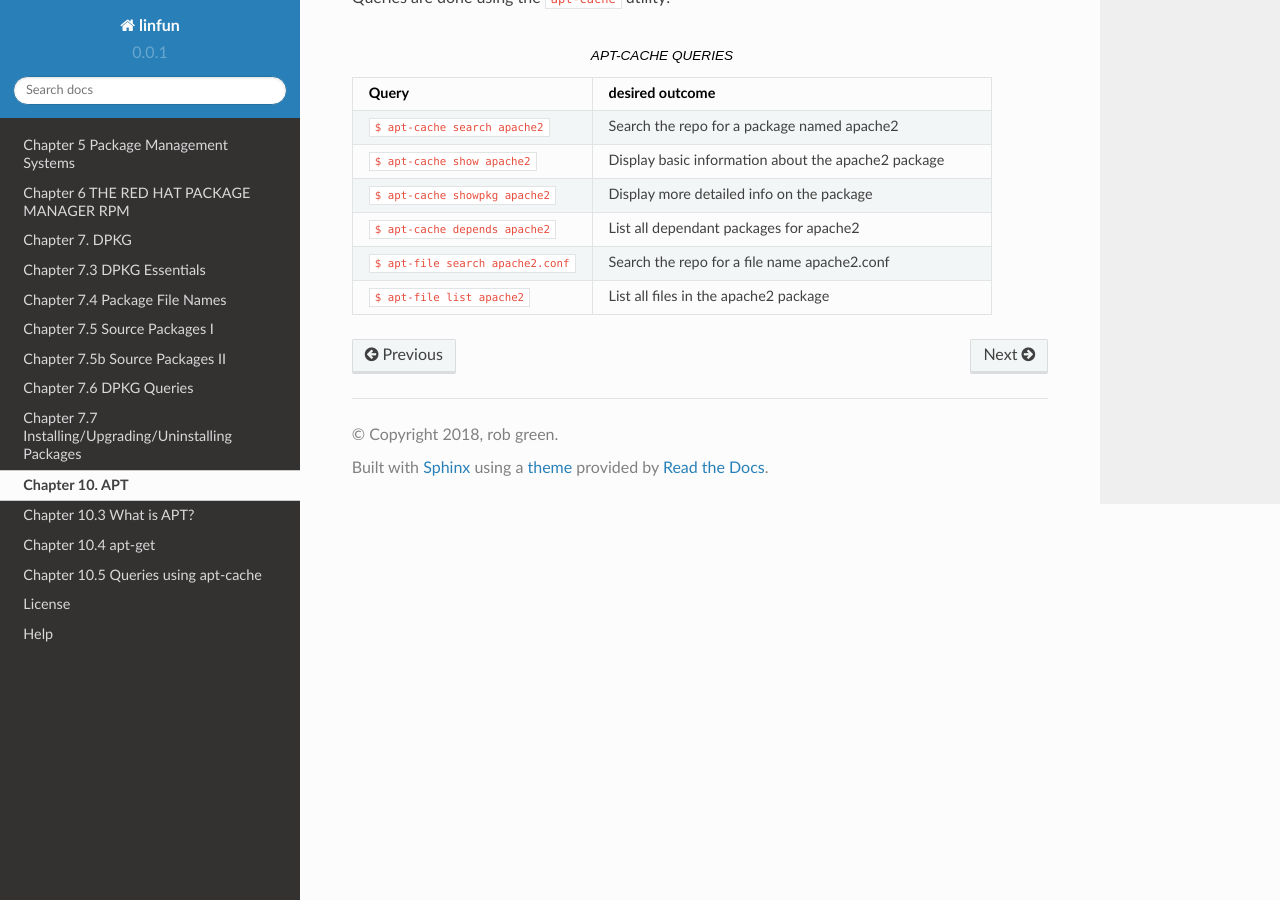
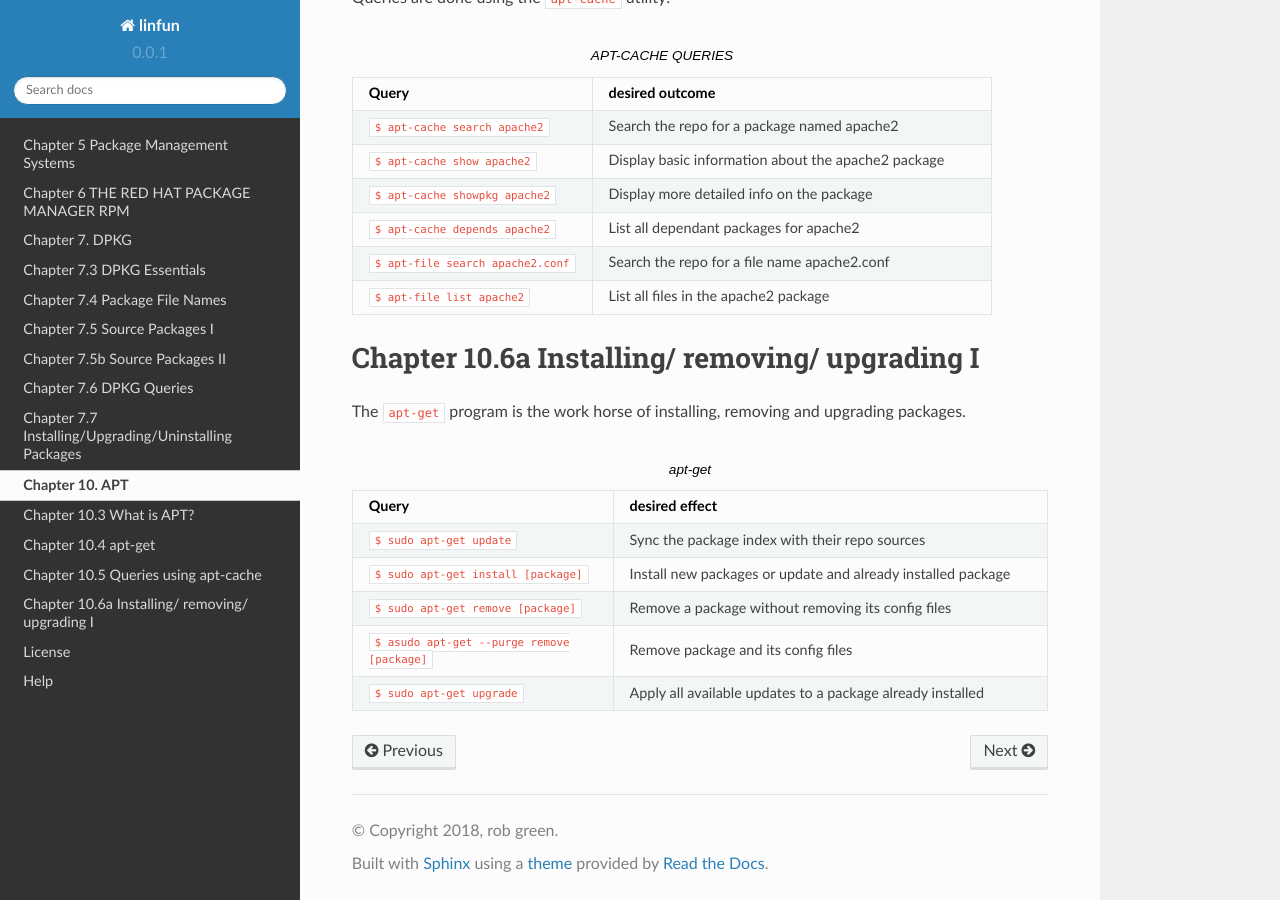
Before and after one commit to py010/linfun, a Sphinx documentation site: the page built from docs/source/chapter10.rst, in a window 1280 px wide and 900 px high, scrolled down 815 px. Built offline with Sphinx 7.4.7 and the Read the Docs theme 2.0.0, drawn with Linux system fonts in a browser that asks for light colours; pages that are not in the unit, such as notebooks, are missing from menus.

Commit message:
chapter 10.6 apt-get cmds

```diff
--- a/docs/source/chapter10.rst
+++ b/docs/source/chapter10.rst
@@ -32,3 +32,18 @@ Queries are done using the ``apt-cache`` utility:
    "``$ apt-cache depends apache2``", "List all dependant packages for apache2"
    "``$ apt-file search apache2.conf``", "Search the repo for a file name apache2.conf"
    "``$ apt-file list apache2``", "List all files in the apache2 package"
+
+Chapter 10.6a Installing/ removing/ upgrading I
+^^^^^^^^^^^^^^^^^^^^^^^^^^^^^^^^^^^^^^^^^^^^^^^
+
+The ``apt-get`` program is the work horse of installing, removing and upgrading packages.
+
+.. csv-table:: apt-get
+   :header: "Query", "desired effect"
+   :widths: 30, 50
+
+   "``$ sudo apt-get update``", "Sync the package index with their repo sources"
+   "``$ sudo apt-get install [package]``", "Install new packages or update and already installed package"
+   "``$ sudo apt-get remove [package]``", "Remove a package without removing its config files"
+   "``$ asudo apt-get --purge remove [package]``", "Remove package and its config files"
+   "``$ sudo apt-get upgrade``", "Apply all available updates to a package already installed"
```
